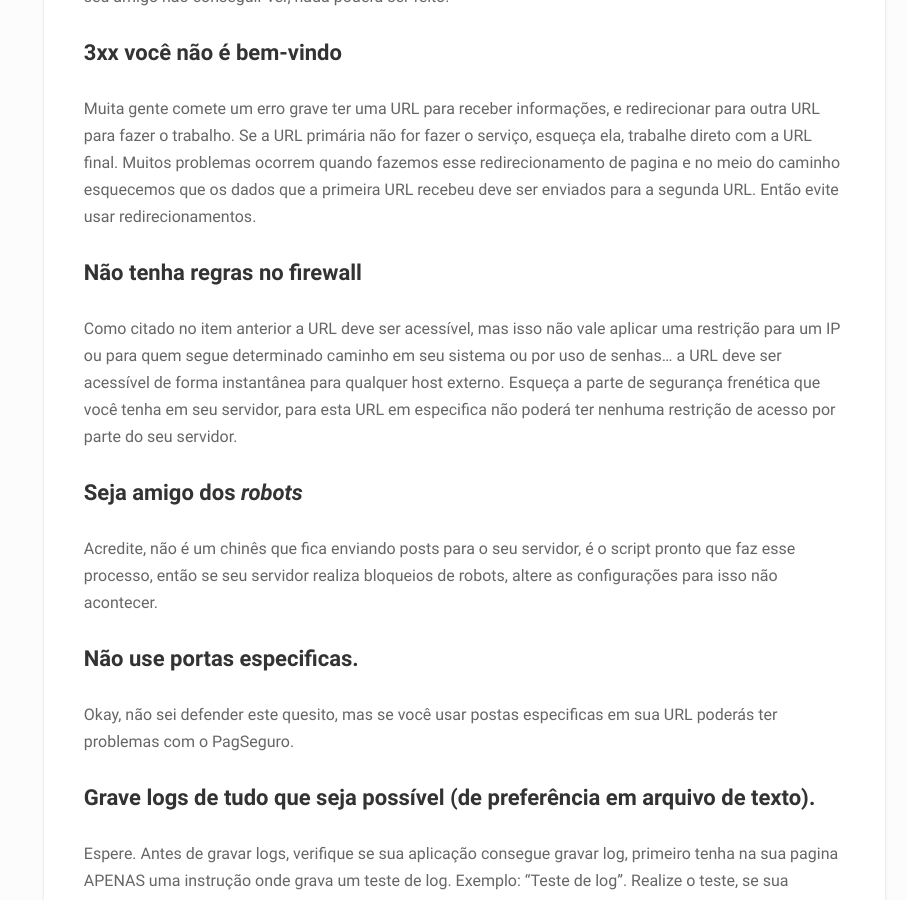
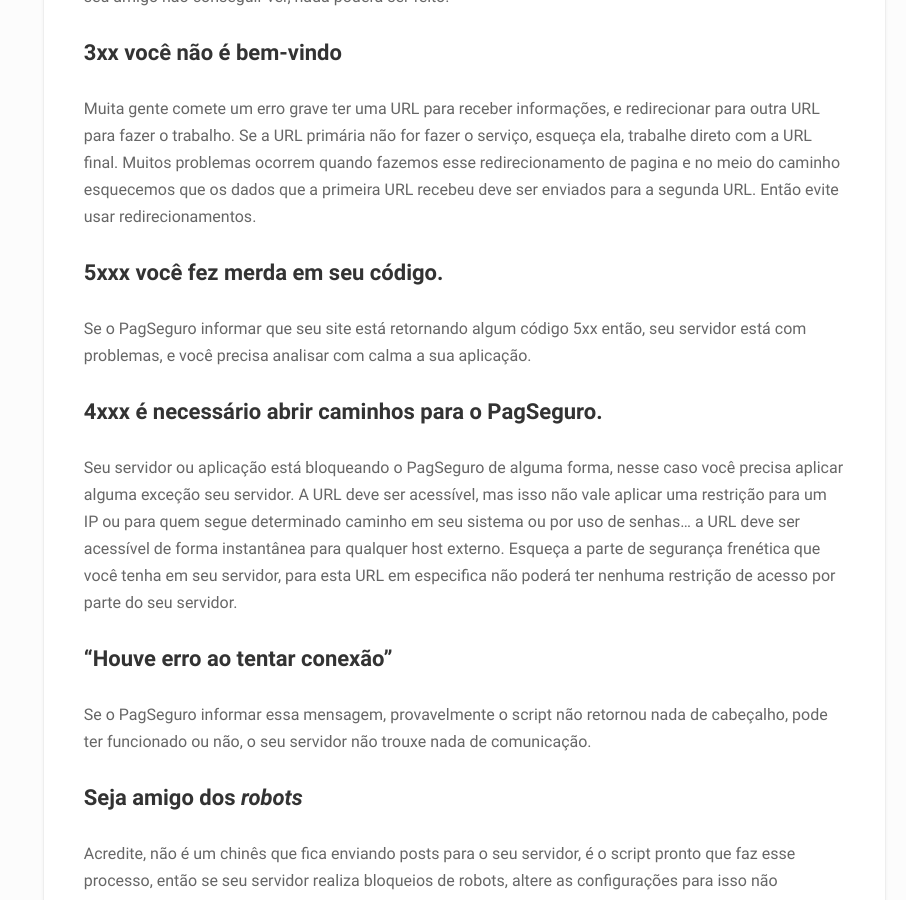
Before and after one commit to sounoob/sounoob.github.io, a Jekyll site: the page built from _posts/2013-10-17-nao-recebo-posts-do-pagseguro-como-resolver.md, in a window 1280 px wide and 900 px high, scrolled down 1100 px. Shown: the whole window, without its empty margins (374-1280 px from the left). Built offline with Jekyll 4.4.1, drawn with Linux system fonts in a browser that asks for light colours; some of the changed text lies outside the part shown.

Commit message:
update post

```diff
--- a/_posts/2013-10-17-nao-recebo-posts-do-pagseguro-como-resolver.md
+++ b/_posts/2013-10-17-nao-recebo-posts-do-pagseguro-como-resolver.md
@@ -32,9 +32,15 @@
 
 Muita gente comete um erro grave ter uma URL para receber informações, e redirecionar para outra URL para fazer o trabalho. Se a URL primária não for fazer o serviço, esqueça ela, trabalhe direto com a URL final. Muitos problemas ocorrem quando fazemos esse redirecionamento de pagina e no meio do caminho esquecemos que os dados que a primeira URL recebeu deve ser enviados para a segunda URL. Então evite usar redirecionamentos.
 
-### Não tenha regras no firewall
+### 5xxx você fez merda em seu código.
+Se o PagSeguro informar que seu site está retornando algum código 5xx então, seu servidor está com problemas, e você precisa analisar com calma a sua aplicação.
 
-Como citado no item anterior a URL deve ser acessível, mas isso não vale aplicar uma restrição para um IP ou para quem segue determinado caminho em seu sistema ou por uso de senhas… a URL deve ser acessível de forma instantânea para qualquer host externo. Esqueça a parte de segurança frenética que você tenha em seu servidor, para esta URL em especifica não poderá ter nenhuma restrição de acesso por parte do seu servidor.
+### 4xxx é necessário abrir caminhos para o PagSeguro.
+Seu servidor ou aplicação está bloqueando o PagSeguro de alguma forma, nesse caso você precisa aplicar alguma exceção seu servidor.
+A URL deve ser acessível, mas isso não vale aplicar uma restrição para um IP ou para quem segue determinado caminho em seu sistema ou por uso de senhas… a URL deve ser acessível de forma instantânea para qualquer host externo. Esqueça a parte de segurança frenética que você tenha em seu servidor, para esta URL em especifica não poderá ter nenhuma restrição de acesso por parte do seu servidor.
+
+### "Houve erro ao tentar conexão"
+Se o PagSeguro informar essa mensagem, provavelmente o script não retornou nada de cabeçalho, pode ter funcionado ou não, o seu servidor não trouxe nada de comunicação.
 
 ### Seja amigo dos _robots_
 
@@ -55,3 +61,8 @@
 ### A URL que você informou é a mesma que você está trabalhando?
 
 Pode parecer pergunta para idiotas, mas isso é mais comum do que se imagina, então quando for informar a URL, primeiro acesse ela, verifique se é esta URL mesmo, só então informe para o servidor do PagSeguro ou qualquer outro que esteja trabalhando. Se todos estes testes foram feitos e refeitos e ainda assim seu sistema não recebe nenhuma informação, então o caso pode ser mais grave. Se você lembra de algum passo que pode ser importante verificar coloque nos comentários abaixo que incluiremos na lista.
+
+### Item importante a sempre saber.
+Não importa o status que o PagSeguro informe ter recebido de sua URL, as vezes seu arquivo recebeu o parâmetro e ainda assim processou a informação. Se isso acontecer e ele fazer requisição no PagSeguro para pegar os detalhes da notificação, você vai receber a coluna "Data de consulta", que o PagSeguro vai entender que você recebeu o código e pegou detalhes sobre ele. Então se isso ocorrer ele nem vai fazer outra retentiva.
+
+Se na coluna "Data de consulta" tiver algum valor, significa que parte do seu script rodou e a parte que ele consulta no PagSeguro foi concluída. Nisso eu recomendo revisar seu código, e colocar log na primeira linha do código para gravar em arquivo tudo que o PagSeguro enviou. Assim você terá certeza se o problema é da sua aplicação ou do PagSeguro.
```
